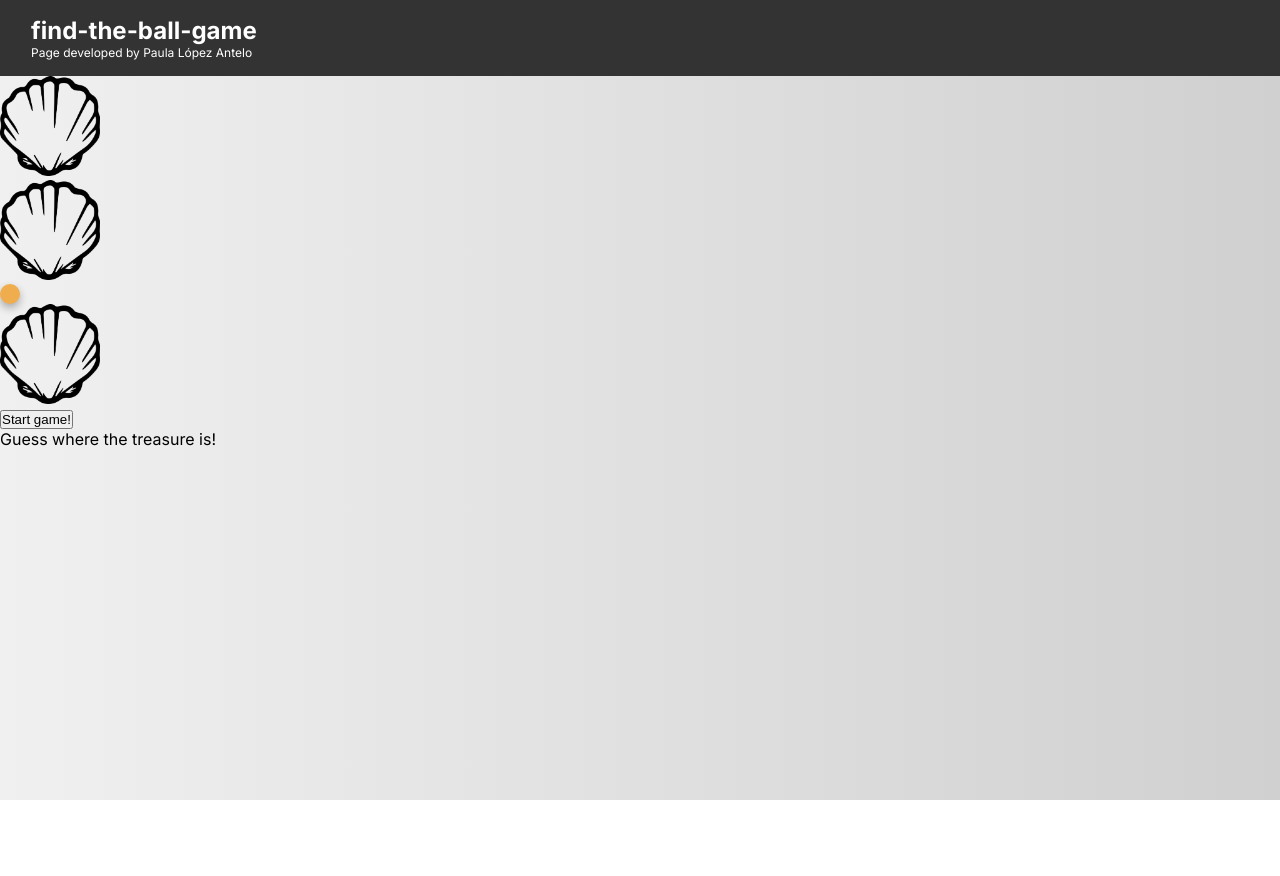
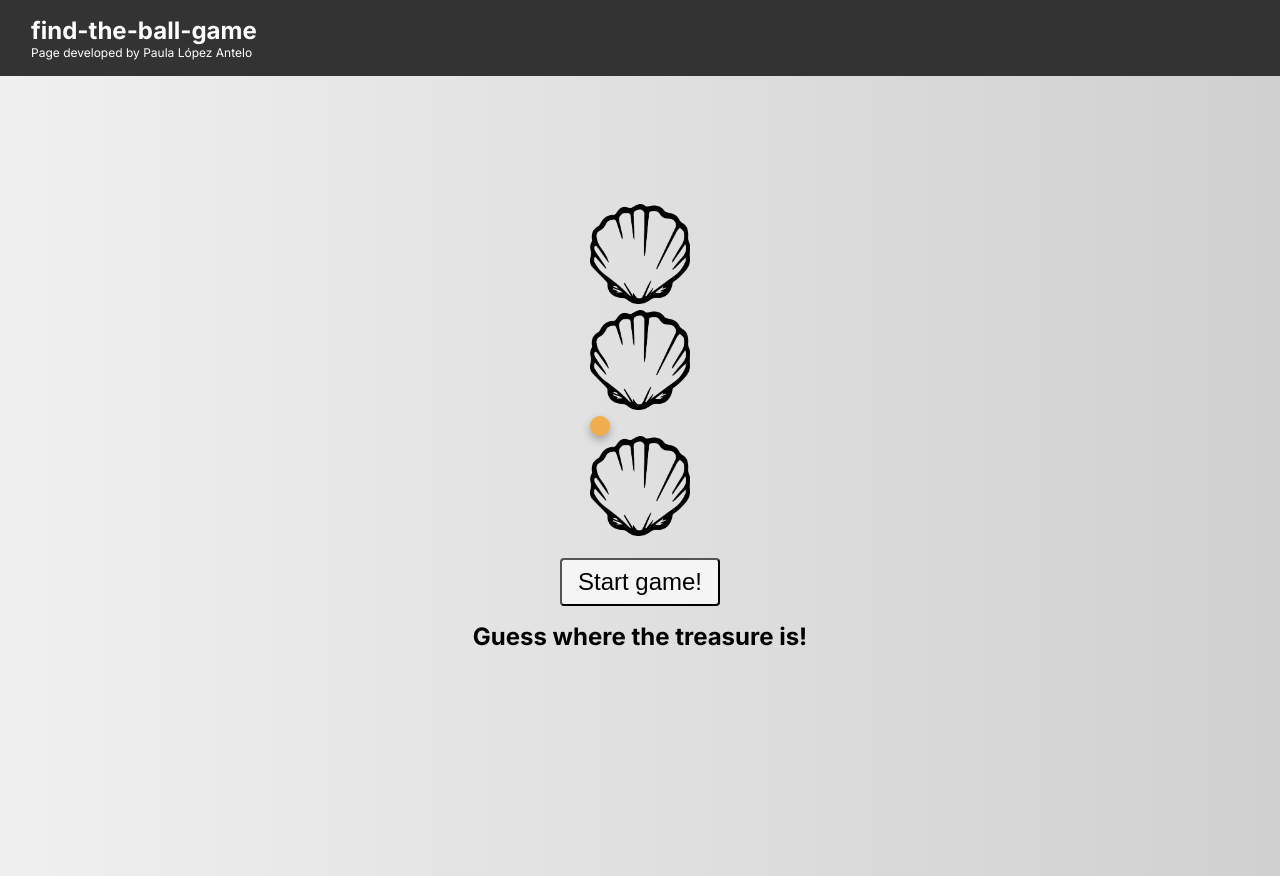
Before and after one commit to Lunnatica/find-the-ball-game, a Next.js app: page / in a window 1280 px wide. Before the commit the page ends 800 px from the top, so only its background shows below. Built offline with nearby package versions, Linux system fonts and the light colour scheme.

Commit message:
feat: style GameArea

```diff
--- a/src/components/GameArea/GameArea.tsx
+++ b/src/components/GameArea/GameArea.tsx
@@ -1,17 +1,30 @@
 import { useGameContext } from "../../contexts/GameContext";
 import { GameState } from "../../types/types";
 import { CupContainer } from "../CupContainer/CupContainer";
+import {
+  StyledGameArea,
+  StyledStartButton,
+  StyledUserMessage,
+} from "./StyledGameArea";
 
 const renderUserMessage = (gameState: GameState) => {
   switch (gameState) {
     case "win":
-      return <p aria-live="polite">You win!</p>;
+      return <StyledUserMessage aria-live="polite">You win!</StyledUserMessage>;
     case "lose":
-      return <p aria-live="polite">You lose!</p>;
+      return (
+        <StyledUserMessage aria-live="polite">You lose!</StyledUserMessage>
+      );
     case "shuffling":
-      return <p aria-live="polite">Shuffling...</p>;
+      return (
+        <StyledUserMessage aria-live="polite">Shuffling...</StyledUserMessage>
+      );
     default:
-      return <p aria-live="polite">Guess where the treasure is!</p>;
+      return (
+        <StyledUserMessage aria-live="polite">
+          Guess where the treasure is!
+        </StyledUserMessage>
+      );
   }
 };
 
@@ -19,14 +32,14 @@ export const GameArea: React.FC = () => {
   const { gameState, cups, startGame } = useGameContext();
 
   return (
-    <main data-testid="game-area">
+    <StyledGameArea data-testid="game-area">
       <CupContainer cups={cups} />
       {["initial", "win", "lose"].includes(gameState) && (
-        <button type="button" onClick={startGame}>
+        <StyledStartButton type="button" onClick={startGame}>
           Start game!
-        </button>
+        </StyledStartButton>
       )}
       {renderUserMessage(gameState)}
-    </main>
+    </StyledGameArea>
   );
 };
--- a/src/components/GameArea/StyledGameArea.tsx
+++ b/src/components/GameArea/StyledGameArea.tsx
@@ -0,0 +1,28 @@
+import styled from "styled-components";
+
+export const StyledGameArea = styled.main`
+  display: flex;
+  flex-direction: column;
+  align-items: center;
+  height: 100vh;
+  gap: 1rem;
+  padding: 8rem 1rem;
+  font-size: 1.5rem;
+`;
+
+export const StyledStartButton = styled.button`
+  padding: 0.5rem 1rem;
+  background-color: #f5f5f5;
+  border-radius: 0.25rem;
+  font-size: 1.5rem;
+  cursor: pointer;
+
+  &:hover {
+    background-color: #e0e0e0;
+  }
+`;
+
+export const StyledUserMessage = styled.p`
+  font-size: 1.5rem;
+  font-weight: bold;
+`;
```
